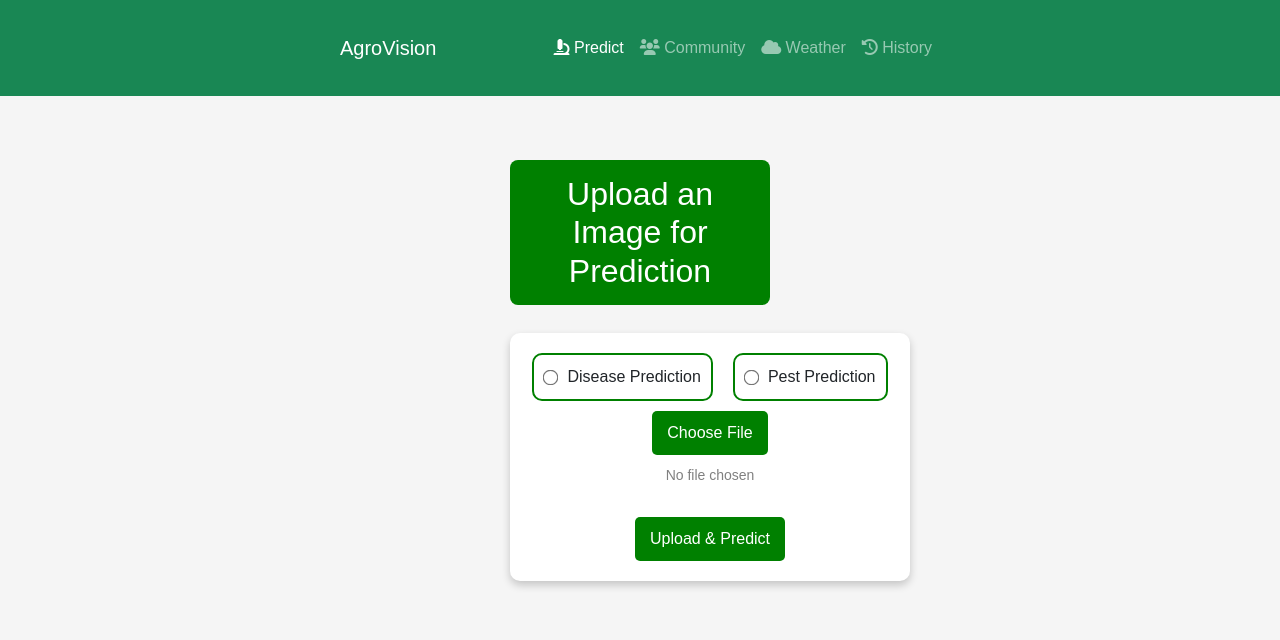
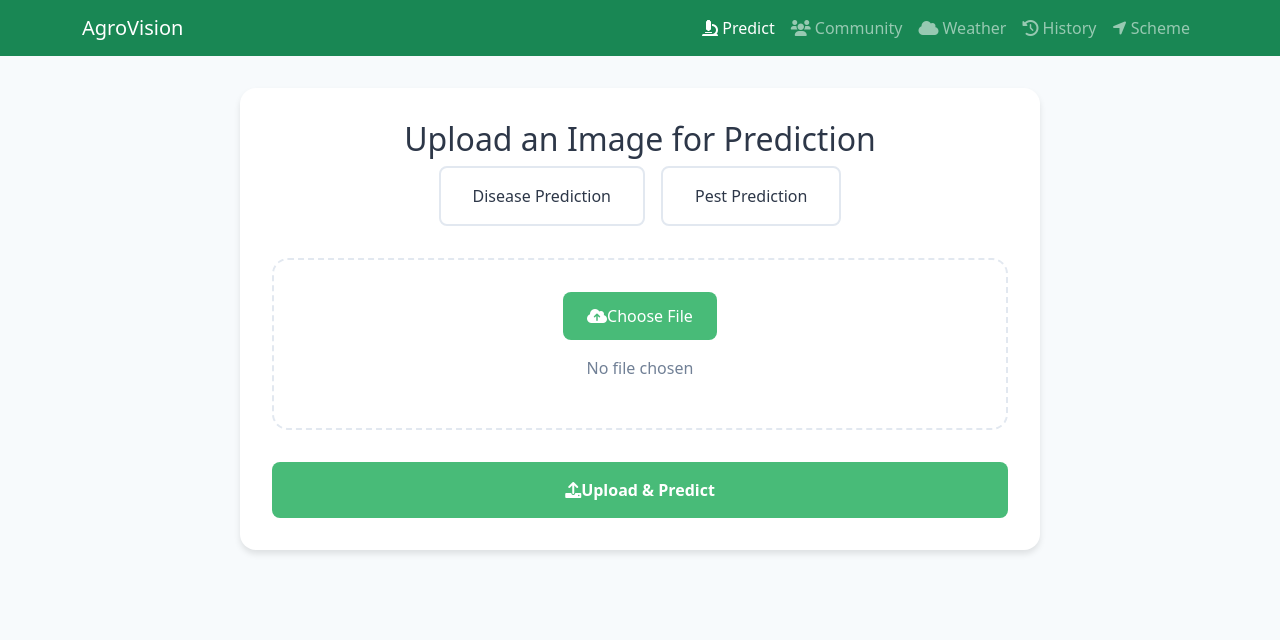
Before and after one commit to Stephen13-05/AgroVision, a Django app: page / in a window 1280 px wide. Shown: the top 640 px of the page. Run offline with Django 5.2, Linux system fonts and the light colour scheme.

Commit message:
redesigned upload.html

```diff
--- a/agro/urls.py
+++ b/agro/urls.py
@@ -20,10 +20,11 @@ from django.conf import settings
 from django.conf.urls.static import static
 from django.contrib.auth import views as auth_views
 from users import views as user_views
-from agrov.views import upload_image
+from agrov.views import upload_image, scheme
 urlpatterns = [
     path('admin/', admin.site.urls),
     path("",upload_image),
+    path("scheme/",scheme),
     path('chat/', include('community_chat.urls', namespace='community_chat')),
     path('signup/', user_views.signup, name='signup'),
     path('login/', auth_views.LoginView.as_view(template_name='users/login.html'), name='login'),
--- a/agrov/urls.py
+++ b/agrov/urls.py
@@ -21,7 +21,6 @@ from django.conf.urls.static import static
 from . import views
 
 urlpatterns = [
-    path("admin/", admin.site.urls),  # Admin panel
     path("upload_img/", views.upload_image, name="upload-img"),  # Upload image
 ]
 
--- a/agrov/views.py
+++ b/agrov/views.py
@@ -43,3 +43,7 @@ def upload_image(request):
         })
 
     return render(request, "agrov/upload.html")
+
+
+def scheme(request):
+    return render(request, 'agrov/scheme.html')
--- a/static/css/upload.css
+++ b/static/css/upload.css
@@ -2,7 +2,6 @@
 body {
     font-family: Arial, sans-serif;
     background-color: #f5f5f5;
-    text-align: center;
     margin: 0;
     padding: 0;
 }
--- a/templates/agrov/upload.html
+++ b/templates/agrov/upload.html
@@ -1,8 +1,148 @@
 {% extends 'base.html'%}
 
 {% block extra_css %}
-<link rel="stylesheet" href="{{ STATIC_URL }}css/upload.css">
 <style>
+    /* Modern theme colors and variables */
+    :root {
+        --primary-green: #48bb78;
+        --primary-dark: #2f855a;
+        --secondary-gray: #f7fafc;
+        --text-dark: #2d3748;
+        --border-color: #e2e8f0;
+    }
+
+    body {
+        background-color: var(--secondary-gray);
+        color: var(--text-dark);
+    }
+
+    .upload-container {
+        max-width: 800px;
+        margin: 2rem auto;
+        padding: 2rem;
+        background: white;
+        border-radius: 1rem;
+        box-shadow: 0 4px 6px rgba(0, 0, 0, 0.1);
+    }
+
+    .prediction-options {
+        display: flex;
+        gap: 1rem;
+        justify-content: center;
+        margin-bottom: 2rem;
+    }
+
+    .prediction-box {
+        position: relative;
+        cursor: pointer;
+        padding: 1rem 2rem;
+        background: white;
+        border: 2px solid var(--border-color);
+        border-radius: 0.5rem;
+        transition: all 0.3s ease;
+    }
+
+    .prediction-box:hover {
+        border-color: var(--primary-green);
+    }
+
+    .prediction-box input[type="radio"] {
+        position: absolute;
+        opacity: 0;
+    }
+
+    .prediction-box input[type="radio"]:checked + span {
+        color: var(--primary-green);
+        font-weight: 600;
+    }
+
+    .prediction-box input[type="radio"]:checked + span::before {
+        content: '✓';
+        position: absolute;
+        left: 1rem;
+        color: var(--primary-green);
+    }
+
+    .file-upload-area {
+        border: 2px dashed var(--border-color);
+        border-radius: 1rem;
+        padding: 2rem;
+        text-align: center;
+        margin-bottom: 2rem;
+        transition: all 0.3s ease;
+    }
+
+    .file-upload-area:hover {
+        border-color: var(--primary-green);
+        background-color: var(--secondary-gray);
+    }
+
+    .custom-file-upload {
+        display: inline-block;
+        padding: 0.75rem 1.5rem;
+        background-color: var(--primary-green);
+        color: white;
+        border-radius: 0.5rem;
+        cursor: pointer;
+        transition: all 0.3s ease;
+    }
+
+    .custom-file-upload:hover {
+        background-color: var(--primary-dark);
+        transform: translateY(-1px);
+    }
+
+    #imageUpload {
+        display: none;
+    }
+
+    #fileName {
+        margin-top: 1rem;
+        color: #718096;
+    }
+
+    .result-container {
+        margin-top: 2rem;
+        padding: 2rem;
+        background: var(--secondary-gray);
+        border-radius: 1rem;
+    }
+
+    .result-container img {
+        max-width: 100%;
+        height: auto;
+        border-radius: 0.5rem;
+        margin: 1rem 0;
+        box-shadow: 0 2px 4px rgba(0, 0, 0, 0.1);
+    }
+
+    .prediction-result {
+        background: white;
+        padding: 1.5rem;
+        border-radius: 0.5rem;
+        margin-top: 1rem;
+        box-shadow: 0 2px 4px rgba(0, 0, 0, 0.05);
+    }
+
+    .ai-recommend-btn {
+        display: block;
+        width: 100%;
+        padding: 1rem;
+        background-color: var(--primary-green);
+        color: white;
+        border: none;
+        border-radius: 0.5rem;
+        font-weight: 600;
+        cursor: pointer;
+        transition: all 0.3s ease;
+        margin-top: 1.5rem;
+    }
+
+    .ai-recommend-btn:hover {
+        background-color: var(--primary-dark);
+        transform: translateY(-1px);
+    }
+
     /* Loading spinner styles */
     .loading-spinner {
         display: inline-block;
@@ -10,7 +150,7 @@
         height: 50px;
         border: 3px solid rgba(0, 0, 0, 0.1);
         border-radius: 50%;
-        border-top-color: #48bb78;
+        border-top-color: var(--primary-green);
         animation: spin 1s ease-in-out infinite;
         margin: 20px auto;
     }
@@ -25,31 +165,51 @@
         left: 0;
         right: 0;
         bottom: 0;
-        background: rgba(255, 255, 255, 0.8);
+        background: rgba(255, 255, 255, 0.9);
         display: flex;
         justify-content: center;
         align-items: center;
         flex-direction: column;
         z-index: 1000;
+        backdrop-filter: blur(5px);
     }
 
     .loading-text {
-        margin-top: 10px;
-        color: #48bb78;
+        margin-top: 1rem;
+        color: var(--primary-green);
         font-weight: 500;
+    }
+
+    /* Submit button styles */
+    button[type="submit"] {
+        display: block;
+        width: 100%;
+        padding: 1rem;
+        background-color: var(--primary-green);
+        color: white;
+        border: none;
+        border-radius: 0.5rem;
+        font-weight: 600;
+        cursor: pointer;
+        transition: all 0.3s ease;
+        margin-top: 1.5rem;
+    }
+
+    button[type="submit"]:hover {
+        background-color: var(--primary-dark);
+        transform: translateY(-1px);
     }
 </style>
 {% endblock %}
 
-{% block title %}Upload Image - AgroVision
-{% endblock %}
+{% block title %}Upload Image - AgroVision{% endblock %}
 
 {% block content %}
-<div class="container">
-    <h2>Upload an Image for Prediction</h2>
+<div class="upload-container">
+    <h2 class="text-3xl font-bold text-center mb-8">Upload an Image for Prediction</h2>
 
     <form method="POST" enctype="multipart/form-data" id="uploadForm">
-        {%csrf_token%}
+        {% csrf_token %}
 
         <div class="prediction-options">
             <label class="prediction-box">
@@ -63,22 +223,30 @@
             </label>
         </div>
 
-        <input type="file" name="image" id="imageUpload" required>
-        <label for="imageUpload" class="custom-file-upload">Choose File</label>
-        <p id="fileName">No file chosen</p>
+        <div class="file-upload-area">
+            <input type="file" name="image" id="imageUpload" required accept="image/*">
+            <label for="imageUpload" class="custom-file-upload">
+                <i class="fas fa-cloud-upload-alt mr-2"></i>Choose File
+            </label>
+            <p id="fileName" class="text-sm">No file chosen</p>
+        </div>
 
-        <button type="submit">Upload & Predict</button>
+        <button type="submit">
+            <i class="fas fa-upload mr-2"></i>Upload & Predict
+        </button>
     </form>
 
     {% if file_url %}
         <div class="result-container">
-            <h3>Uploaded Image:</h3>
-            <img id="imagePreview" src="{{ file_url }}" alt="Uploaded Image">
+            <h3 class="text-xl font-semibold mb-4">Uploaded Image</h3>
+            <img id="imagePreview" src="{{ file_url }}" alt="Uploaded Image" class="mx-auto">
 
-            <h3>Prediction Result:</h3>
-            <p><strong>Label: {{label}}</strong></p>
-            <p><strong>Confidence: {{ confidence}}</strong></p>
+            <div class="prediction-result">
+                <h3 class="text-xl font-semibold mb-4">Prediction Result</h3>
+                <p class="mb-2"><strong>Label:</strong> <span class="text-primary-green">{{label}}</span></p>
+                <p><strong>Confidence:</strong> <span class="text-primary-green">{{ confidence}}</span></p>
             </div>
+
             <form action="{% url 'treatment_recommendation' %}" method="GET" id="recommendationForm">
                 <input type="hidden" name="prediction_type" value="{{ prediction_type }}">
                 <input type="hidden" name="label" value="{{ label }}">
@@ -86,8 +254,11 @@
                 <input type="hidden" name="latitude" id="latitude">
                 <input type="hidden" name="longitude" id="longitude">
                 <input type="hidden" name="city" id="city">
-            <button type="submit" class="ai-recommend-btn">Get AI Recommendations</button>
+                <button type="submit" class="ai-recommend-btn">
+                    Get AI Recommendations
+                </button>
             </form>
+        </div>
     {% endif %}
 </div>
 
@@ -109,17 +280,24 @@
         }
     }
 
-    // Show selected file name
+    // Show selected file name and preview
     document.getElementById("imageUpload").addEventListener("change", function(event) {
-        const fileName = event.target.files[0] ? event.target.files[0].name : "No file chosen";
+        const file = event.target.files[0];
+        const fileName = file ? file.name : "No file chosen";
         document.getElementById("fileName").textContent = fileName;
 
-        // Preview selected image before upload
+        // Preview selected image
+        if (file) {
             const reader = new FileReader();
             reader.onload = function(e) {
-            document.getElementById("imagePreview").src = e.target.result;
+                const preview = document.getElementById("imagePreview");
+                if (preview) {
+                    preview.src = e.target.result;
+                    preview.style.display = 'block';
+                }
             };
-        reader.readAsDataURL(event.target.files[0]);
+            reader.readAsDataURL(file);
+        }
     });
 
     // Show loading when upload form is submitted
@@ -133,50 +311,63 @@
         showLoading('Getting your location...');
 
         try {
-            // Get user's location
             if ("geolocation" in navigator) {
                 navigator.geolocation.getCurrentPosition(async function(position) {
                     const latitude = position.coords.latitude;
                     const longitude = position.coords.longitude;
 
-                    // Get city name using reverse geocoding
                     try {
-                        showLoading('Finding your city...');
-                        const response = await fetch(`https://nominatim.openstreetmap.org/reverse?format=json&lat=${latitude}&lon=${longitude}`);
+                        showLoading('Finding nearest city...');
+                        const response = await fetch(
+                            `https://nominatim.openstreetmap.org/reverse?` +
+                            `format=json&lat=${latitude}&lon=${longitude}` +
+                            `&zoom=10&addressdetails=1&accept-language=en`
+                        );
                         const data = await response.json();
-                        const city = data.address.city || data.address.town || data.address.village || 'Unknown';
 
-                        // Set the form values
+                        // Try to get the most accurate city name
+                        const addressComponents = ['city', 'town', 'village', 'suburb', 'municipality', 'district', 'county'];
+                        let city = 'Chittoor'; // Default to Chittoor
+
+                        for (const component of addressComponents) {
+                            if (data.address[component]) {
+                                city = data.address[component];
+                                break;
+                            }
+                        }
+
+                        // Set form values
                         document.getElementById('latitude').value = latitude;
                         document.getElementById('longitude').value = longitude;
                         document.getElementById('city').value = city;
 
-                        // Submit the form
+                        // Submit form
                         showLoading('Generating AI recommendations...');
                         e.target.submit();
                     } catch (error) {
                         console.error('Error getting city:', error);
-                        // Submit form without city if reverse geocoding fails
+                        // Submit with default city
                         document.getElementById('latitude').value = latitude;
                         document.getElementById('longitude').value = longitude;
+                        document.getElementById('city').value = 'Chittoor';
                         showLoading('Generating AI recommendations...');
                         e.target.submit();
                     }
                 }, function(error) {
                     console.error('Error getting location:', error);
-                    // Submit form without location if geolocation fails
+                    document.getElementById('city').value = 'Chittoor';
                     showLoading('Generating AI recommendations...');
                     e.target.submit();
                 });
             } else {
                 console.log('Geolocation not supported');
-                // Submit form without location if geolocation not supported
+                document.getElementById('city').value = 'Chittoor';
                 showLoading('Generating AI recommendations...');
                 e.target.submit();
             }
         } catch (error) {
             console.error('Error:', error);
-            // Submit form without location in case of any other error
+            document.getElementById('city').value = 'Chittoor';
             showLoading('Generating AI recommendations...');
             e.target.submit();
         }
--- a/templates/navbar.html
+++ b/templates/navbar.html
@@ -30,6 +30,11 @@
                         <i class="fas fa-history"></i> History
                     </a>
                 </li>
+                <li class="nav-item">
+                    <a class="nav-link {% if 'scheme' in request.path %}active{% endif %}" href="/scheme">
+                        <i class="fas fa-location-arrow"></i> Scheme
+                    </a>
+                </li>
             </ul>
         </div>
     </div>
```
Also changed, not shown: templates/agrov/scheme.html (renamed from templates/agrov/index1.html, +5 -11 lines), templates/weather/dashboard.html (+10 -7 lines). Lines whose indentation alone changed are shown as unchanged.
